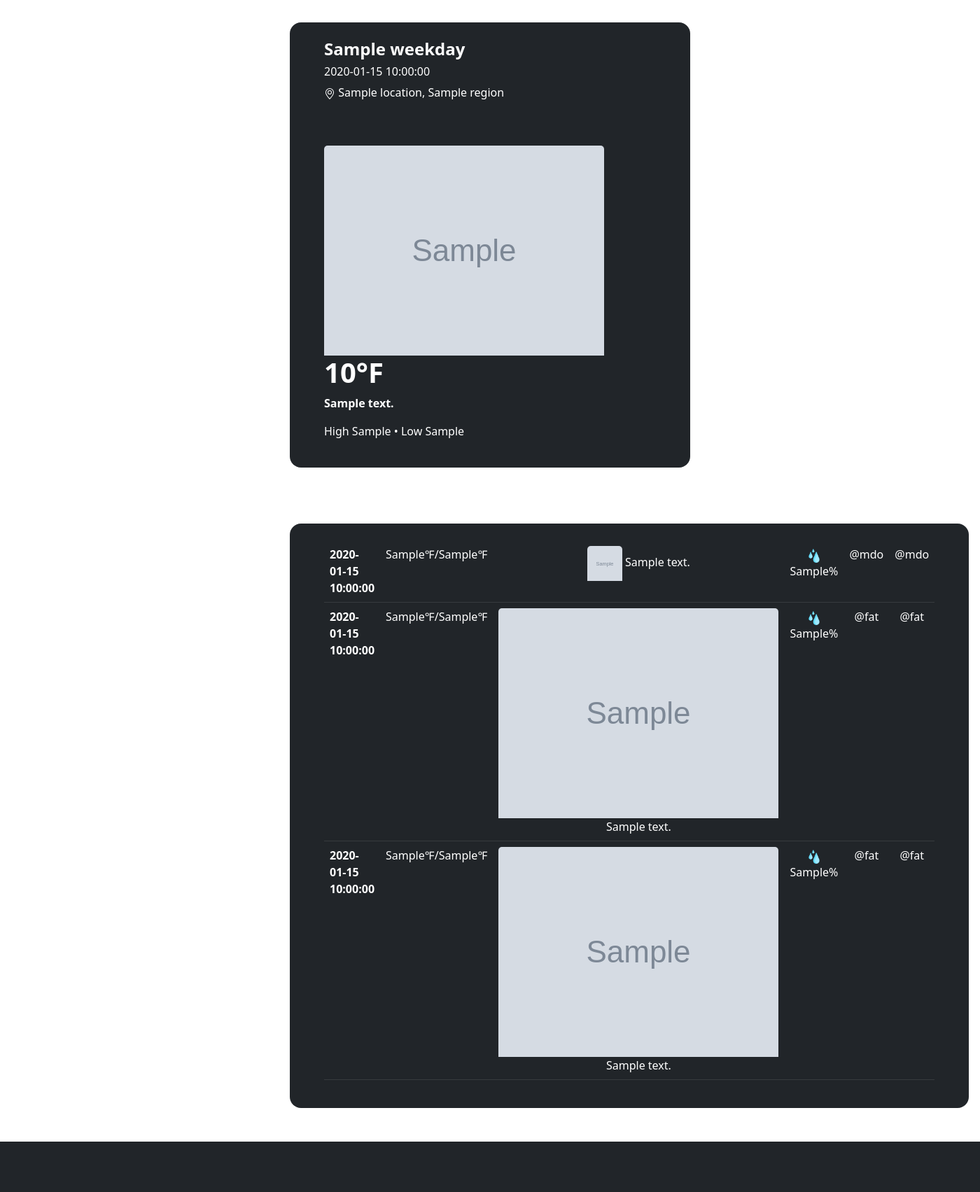
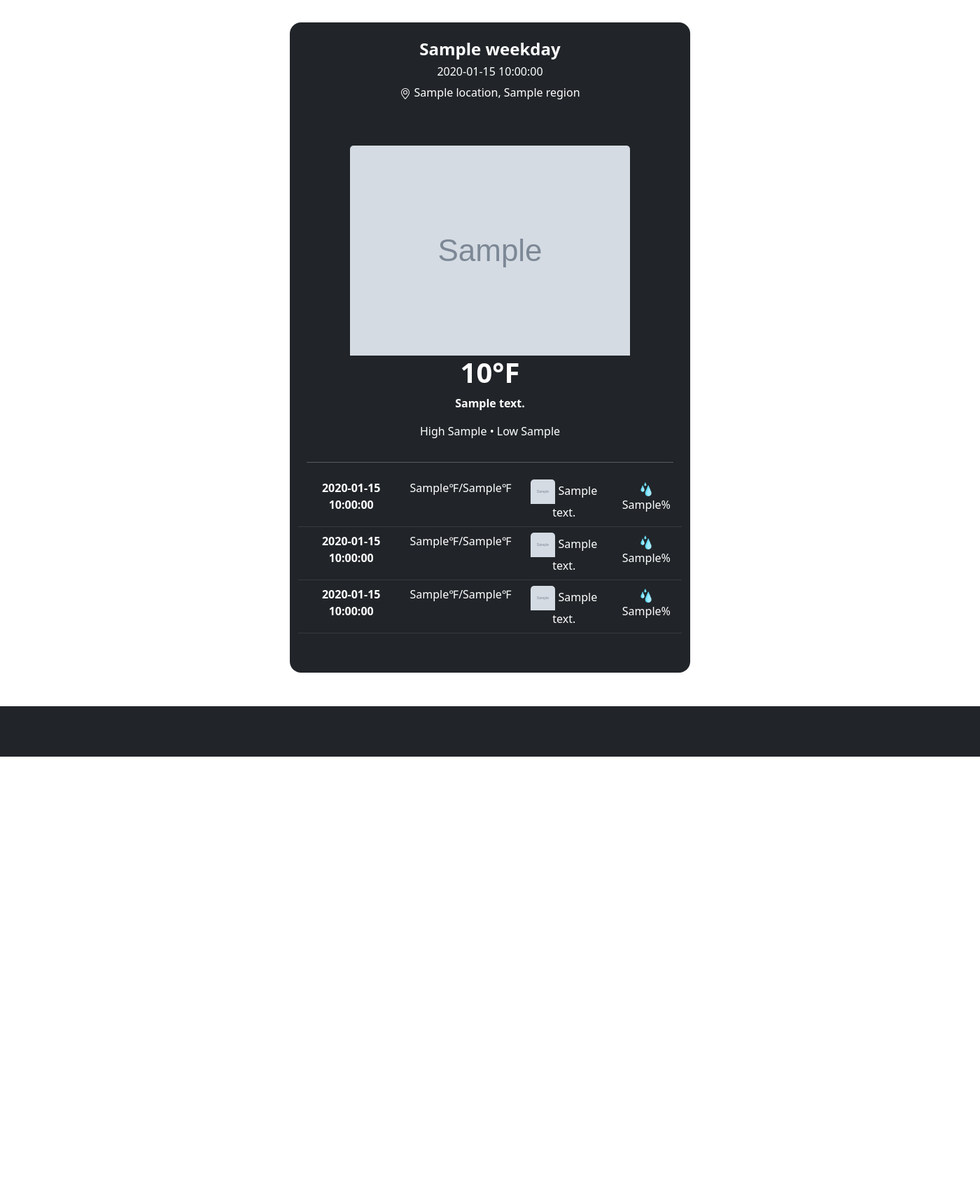
Before and after one commit to ferhanmm/WhatsTheForecast, a Flask app: template templates/index.html in a window 1400 px wide. Shown: the part 132-1835 px from the top of the page at 70% size. After the commit the page ends 1213 px from the top, so only its background shows below. Run offline with Flask 2, Linux system fonts and the light colour scheme; the template is opened without the code that fills it: most values are stand-ins (such as "Sample title", 1, 10 or a date in 2020); grey boxes marked "Sample" are stand-in pictures.

Commit message:
fixed layout, added date formats
fixed layout, added date formats

```diff
--- a/app.py
+++ b/app.py
@@ -1,14 +1,10 @@
-# Greets user via a form using POST and a layout
-#import os
-import imp
+import calendar
 from flask import Flask, render_template, request, Markup, jsonify, redirect
 from helpers import lookup, iplookup
-from datetime import date, datetime
-import calendar
+from datetime import date, datetime, timedelta
+
 
 app = Flask(__name__)
-
-
 
 @app.route("/", methods=["GET", "POST"])
 def index():
@@ -16,6 +12,10 @@ def index():
 
         dayofWeek = calendar.day_name[(date.today()).weekday()]
         dateCurrent = (date.today()).strftime("%m/%d/%y")
+        dateToday = (date.today()).strftime("%m/%d")
+        dateTomorrow = (date.today() + timedelta(1)).strftime("%m/%d")
+        dateAfterTomorrow = (date.today() + timedelta(2)).strftime("%m/%d")
+
         svg = open('./static/logo.svg').read()
         if request.environ.get('HTTP_X_FORWARDED_FOR') is None:
             ip_addr = request.environ['REMOTE_ADDR']
@@ -31,7 +31,7 @@ def index():
 
         defaultWeather = lookup("{},{}".format(city, region))
 
-        return render_template("index.html", logo=Markup(svg), weather = defaultWeather, weekday = dayofWeek, currentDate = dateCurrent)
+        return render_template("index.html", logo=Markup(svg), weather = defaultWeather, weekday = dayofWeek, currentDate = dateCurrent, dateToday = dateToday, dateTomorrow = dateTomorrow, dateAfterTomorrow = dateAfterTomorrow)
 
     else:
         return render_template("index.html")
@@ -44,23 +44,19 @@ def weather():
     # check if POST
     dayofWeek = calendar.day_name[(date.today()).weekday()]
     dateCurrent = (date.today()).strftime("%m/%d/%y")
+    dateToday = (date.today()).strftime("%m/%d")
+    dateTomorrow = (date.today() + timedelta(1)).strftime("%m/%d")
+    dateAfterTomorrow = (date.today() + timedelta(2)).strftime("%m/%d")
     svg = open('./static/logo.svg').read()
     if request.method == "POST":
 
         # get the symbol from user and check
         symbol = request.form.get("symbol")
-       # if not symbol:
-          #  return apology("Must provide Symbol")
-        # check if stock symbol exists in api call using the lookup
 
         code = lookup(symbol)
         defaultWeather = lookup(symbol)
 
-
-        # if stockSymbol == None:
-        #    return apology("Symbol doesn't exist")
-        # get the symbol, name, and price and render the result page
-        return render_template("weather.html", logo=Markup(svg), weather = defaultWeather, weekday = dayofWeek, currentDate = dateCurrent)
+        return render_template("weather.html", logo=Markup(svg), weather = defaultWeather, weekday = dayofWeek, currentDate = dateCurrent, dateToday = dateToday, dateTomorrow = dateTomorrow, dateAfterTomorrow = dateAfterTomorrow)
 
 
     # if GET, go to quote page
--- a/templates/index.html
+++ b/templates/index.html
@@ -8,7 +8,8 @@
     </div>
     <div class="col-md-6 themed-grid-col grid">
       <div class="text-bg-dark grid-container">
-        <div class="col-md-6 themed-grid-col main-weather">
+        <div class="row mb-3 text-center">
+        <div class="">
           <h4><strong>{{weekday}}</strong></h4>
           <h6>{{currentDate}}</h6>
           <p>
@@ -23,58 +24,33 @@
           <p><strong>{{weather['fullWeather']['current']['condition']['text']}}</strong></p>
           <p>High {{weather['fullWeather']['forecast']['forecastday'][0]['day']['maxtemp_f']}} &#8226 Low {{weather['fullWeather']['forecast']['forecastday'][0]['day']['mintemp_f']}}</p>
         </div>
-      </div>
-    </div>
-    <div class="col-md-3 themed-grid-col">
-    </div>
-  </div>
-</div>
-
-<div class="container">
-  <div class="row mb-3">
-    <div class="col-md-3 themed-grid-col">
-    </div>
-    <div class="col-md-6 themed-grid-col grid">
-      <div class="text-bg-dark grid-container">
-        <div class="col-md-6 themed-grid-col main-weather">
+        </div>
+        <hr>
+        <div class="row mb-3 text-center">
           <table class="table table-dark table-hover">
-            <thead>
-              <!-- <tr>
-                <th scope="col">#</th>
-                <th scope="col">First</th>
-                <th scope="col">Last</th>
-                <th scope="col">Handle</th>
-              </tr> -->
-            </thead>
             <tbody>
               <tr>
-                <th scope="row">{{weather['fullWeather']['forecast']['forecastday'][0]['date']}}</th>
+                <th scope="row">{{dateToday}}</th>
                 <td>{{weather['fullWeather']['forecast']['forecastday'][0]['day']['maxtemp_f']}}&#8457/{{weather['fullWeather']['forecast']['forecastday'][0]['day']['mintemp_f']}}&#8457</td>
                 <td>
-                    <img width="50px" height="50px" src="{{weather['fullWeather']['forecast']['forecastday'][0]['day']['condition']['icon']}}"></img>
+                    <img width="35px" height="35px" src="{{weather['fullWeather']['forecast']['forecastday'][0]['day']['condition']['icon']}}"></img>
                     {{weather['fullWeather']['forecast']['forecastday'][0]['day']['condition']['text']}}
                 </td>
                 <td><img width="20px" height="20px" src="/static/water.png"></img>{{weather['fullWeather']['forecast']['forecastday'][0]['day']['daily_chance_of_rain']}}%</td>
-                <td>@mdo</td>
-                <td>@mdo</td>
               </tr>
               <tr>
-                <th scope="row">{{weather['fullWeather']['forecast']['forecastday'][1]['date']}}</th>
+                <th scope="row">{{dateTomorrow}}</th>
                 <td>{{weather['fullWeather']['forecast']['forecastday'][1]['day']['maxtemp_f']}}&#8457/{{weather['fullWeather']['forecast']['forecastday'][1]['day']['mintemp_f']}}&#8457</td>
                 <td>
-                <img src="{{weather['fullWeather']['forecast']['forecastday'][1]['day']['condition']['icon']}}"></img>
+                <img width="35px" height="35px" src="{{weather['fullWeather']['forecast']['forecastday'][1]['day']['condition']['icon']}}"></img>
                 {{weather['fullWeather']['forecast']['forecastday'][1]['day']['condition']['text']}}</td>
-                <td><img width="20px" height="20px" src="/static/water.png"></img>{{weather['fullWeather']['forecast']['forecastday'][0]['day']['daily_chance_of_rain']}}%</td>
-                <td>@fat</td>
-                <td>@fat</td>
+                <td><img width="20px" height="20px" src="/static/water.png"></img>{{weather['fullWeather']['forecast']['forecastday'][1]['day']['daily_chance_of_rain']}}%</td>
               </tr>
               <tr>
-                <th scope="row">{{weather['fullWeather']['forecast']['forecastday'][2]['date']}}</th>
+                <th scope="row">{{dateAfterTomorrow}}</th>
                 <td>{{weather['fullWeather']['forecast']['forecastday'][2]['day']['maxtemp_f']}}&#8457/{{weather['fullWeather']['forecast']['forecastday'][2]['day']['mintemp_f']}}&#8457</td>
-                <td><img src="{{weather['fullWeather']['forecast']['forecastday'][2]['day']['condition']['icon']}}"></img> {{weather['fullWeather']['forecast']['forecastday'][2]['day']['condition']['text']}}</td>
-                <td><img width="20px" height="20px" src="/static/water.png"></img>{{weather['fullWeather']['forecast']['forecastday'][0]['day']['daily_chance_of_rain']}}%</td>
-                <td>@fat</td>
-                <td>@fat</td>
+                <td><img width="35px" height="35px" src="{{weather['fullWeather']['forecast']['forecastday'][2]['day']['condition']['icon']}}"></img> {{weather['fullWeather']['forecast']['forecastday'][2]['day']['condition']['text']}}</td>
+                <td><img width="20px" height="20px" src="/static/water.png"></img>{{weather['fullWeather']['forecast']['forecastday'][2]['day']['daily_chance_of_rain']}}%</td>
               </tr>
             </tbody>
           </table>
```
Also changed, not shown: helpers.py (+1 -13 lines), templates/weather.html (+13 -37 lines).
